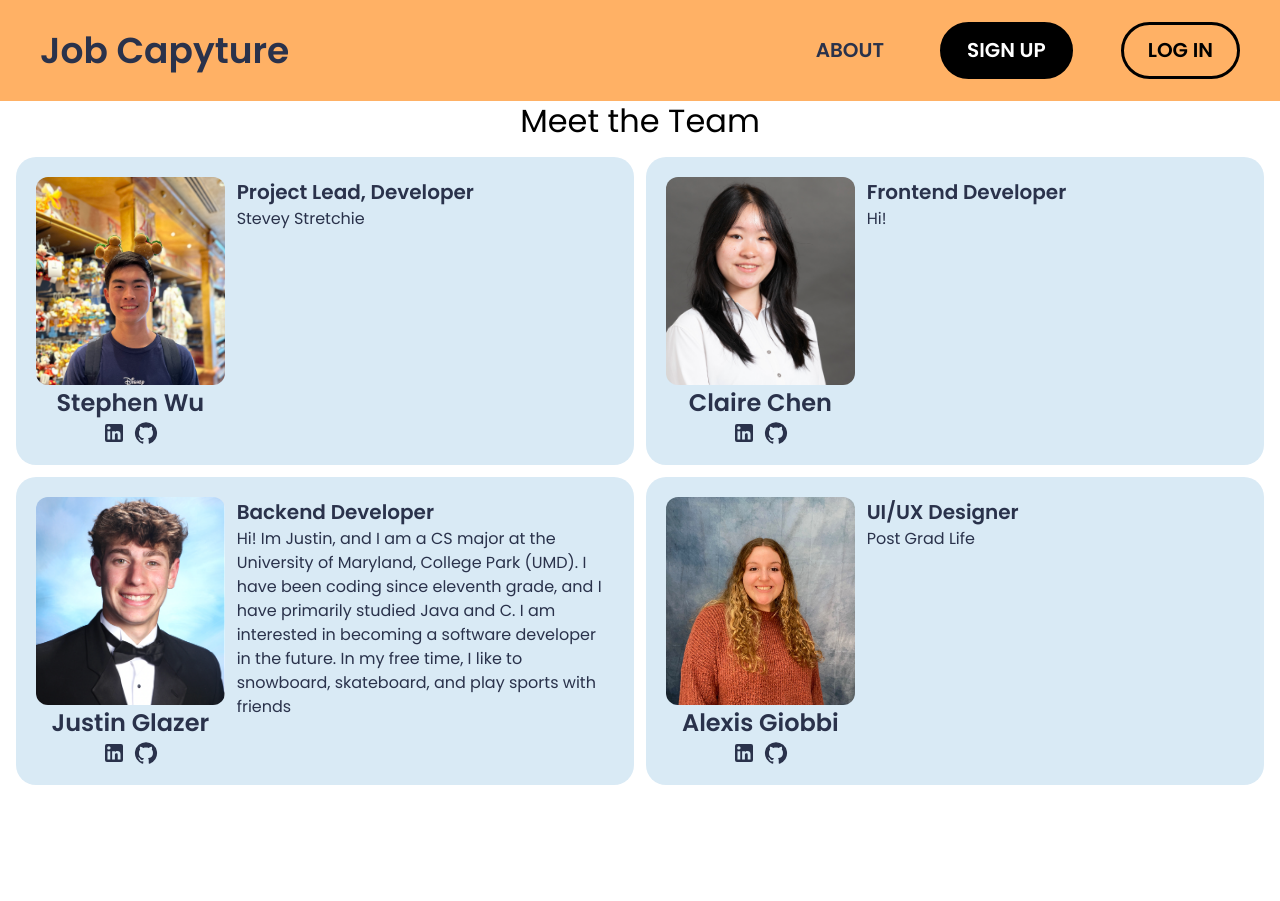
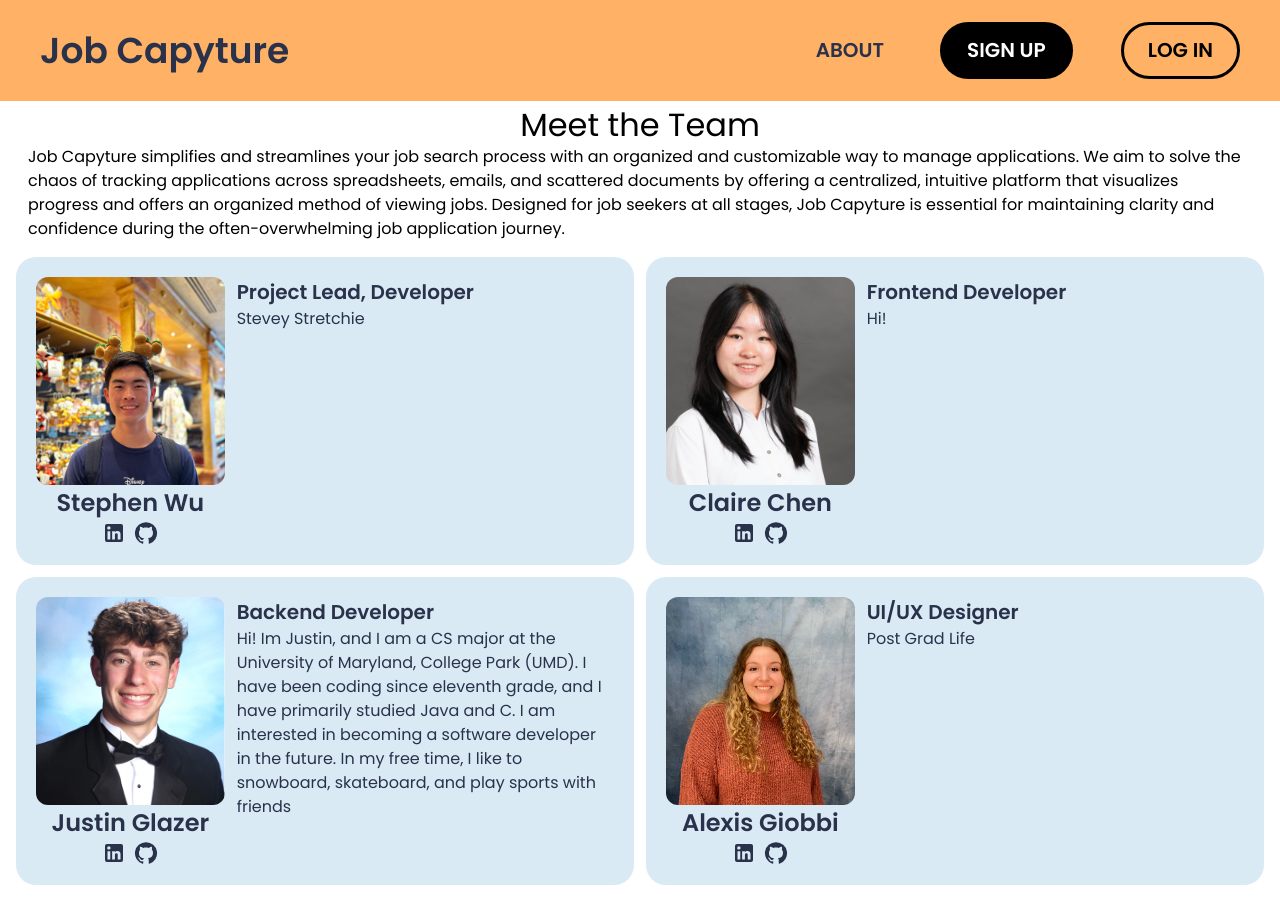
Before and after one commit to heavens-potato/winter-project, a React (Create React App) app in the folder hydrohire/: page /about in a window 1280 px wide. Before the commit the page ends 801 px from the top, so only its background shows below. Built offline with nearby package versions, Linux system fonts and the light colour scheme; no server answers.

Commit message:
minor spacing updates to about

```diff
--- a/hydrohire/src/About.js
+++ b/hydrohire/src/About.js
@@ -1,6 +1,5 @@
 import Navbar from "./Navbar";
 import AboutCard from "./AboutCard";
-import { display, flexbox } from "@mui/system";
 import { Typography } from '@mui/material';
 
 
@@ -9,8 +8,20 @@ function About(){
     <>
       <Navbar/>
       <div>
-        <Typography className = 'flex justify-center' variant="h4" sx={{ fontSize: 32}}>Meet the Team</Typography>
-        <div className="grid grid-cols-2 gap-3 p-4">
+        <div> {/* Top Part */}
+          <div className = 'flex justify-center mt-1'>
+            <Typography variant="h4" sx={{ fontSize: 32}}>Meet the Team</Typography>
+          </div>
+          <div className = 'flex justify-center mx-7'>
+            <p> Job Capyture simplifies and streamlines your job search process with an organized and customizable
+              way to manage applications. We aim to solve the chaos of tracking applications across spreadsheets,
+              emails, and scattered documents by offering a centralized, intuitive platform that visualizes progress
+              and offers an organized method of viewing jobs. Designed for job seekers at all stages,
+              Job Capyture is essential for maintaining clarity and confidence during the often-overwhelming job
+              application journey.</p>
+          </div>
+        </div>
+        <div className="grid grid-cols-2 gap-3 p-4"> {/* Grid Parent */}
           <div className="grid gap-3">
             <div>
               <AboutCard name = 'Stephen Wu' ></AboutCard>
```
